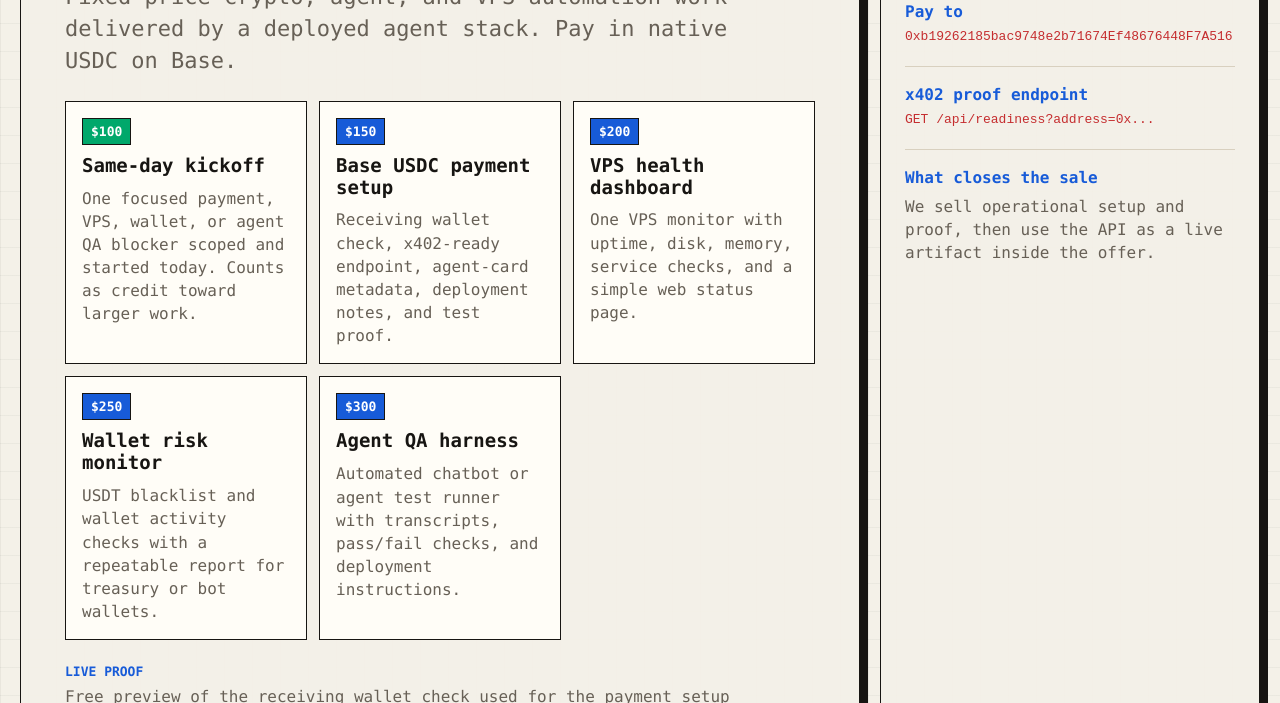
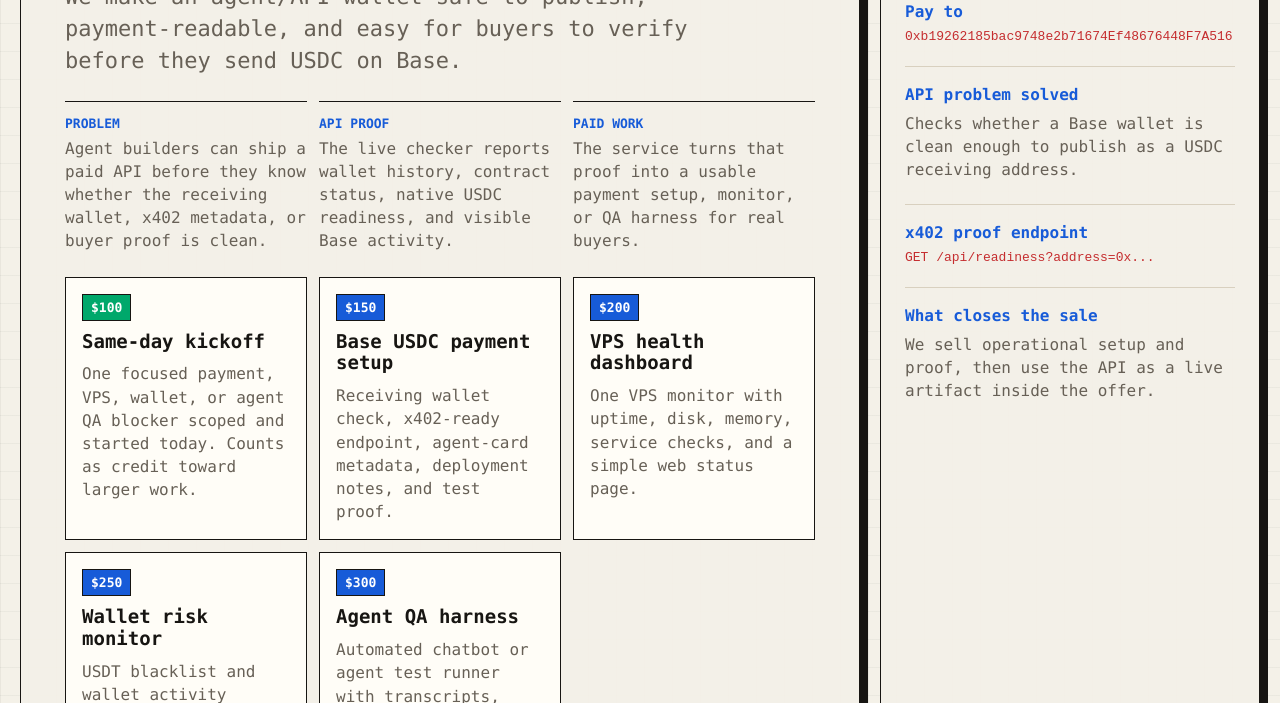
Before and after one commit to chico10117/basepay-readiness-service, a website: page public/index.html in a window 1280 px wide. Shown: the part 397-1100 px from the top of the page. Drawn offline with Linux system fonts and the light colour scheme.

Commit message:
feat(site): clarify wallet readiness problem

```diff
--- a/public/index.html
+++ b/public/index.html
@@ -13,10 +13,25 @@
           <p class="kicker">USDC on Base · agent commerce builds</p>
           <h1 id="title">Agent Commerce Desk</h1>
           <p class="dek">
-            Fixed-price crypto, agent, and VPS automation work delivered by a
-            deployed agent stack. Pay in native USDC on Base.
+            We make an agent/API wallet safe to publish, payment-readable, and
+            easy for buyers to verify before they send USDC on Base.
           </p>
         </div>
+
+        <section class="problem" aria-label="Problem solved">
+          <div>
+            <p class="section-label">Problem</p>
+            <p>Agent builders can ship a paid API before they know whether the receiving wallet, x402 metadata, or buyer proof is clean.</p>
+          </div>
+          <div>
+            <p class="section-label">API proof</p>
+            <p>The live checker reports wallet history, contract status, native USDC readiness, and visible Base activity.</p>
+          </div>
+          <div>
+            <p class="section-label">Paid work</p>
+            <p>The service turns that proof into a usable payment setup, monitor, or QA harness for real buyers.</p>
+          </div>
+        </section>
 
         <section class="offers" aria-label="Fixed price services">
           <article class="starter-offer">
@@ -82,7 +97,7 @@
           </p>
         </div>
 
-        <a class="order-link" href="https://github.com/chico10117/basepay-readiness-service/issues/new" rel="noreferrer">
+        <a class="order-link" href="https://github.com/chico10117/basepay-readiness-service/issues/new?template=paid-work-request.yml" rel="noreferrer">
           Open a paid work request
         </a>
 
@@ -107,6 +122,11 @@
         </div>
 
         <div class="receipt">
+          <p>API problem solved</p>
+          <span>Checks whether a Base wallet is clean enough to publish as a USDC receiving address.</span>
+        </div>
+
+        <div class="receipt">
           <p>x402 proof endpoint</p>
           <code>GET /api/readiness?address=0x...</code>
         </div>
--- a/public/styles.css
+++ b/public/styles.css
@@ -75,6 +75,23 @@ h1 {
   margin: 20px 0 0;
   color: var(--muted);
   font-size: clamp(16px, 2vw, 22px);
+  line-height: 1.45;
+}
+
+.problem {
+  display: grid;
+  grid-template-columns: repeat(3, minmax(0, 1fr));
+  gap: 12px;
+}
+
+.problem div {
+  border-top: 1px solid var(--ink);
+  padding-top: 14px;
+}
+
+.problem p:last-child {
+  margin: 0;
+  color: var(--muted);
   line-height: 1.45;
 }
 
@@ -302,6 +319,10 @@ code {
     grid-template-columns: 1fr;
   }
 
+  .problem {
+    grid-template-columns: 1fr;
+  }
+
   .input-row {
     grid-template-columns: 1fr;
   }
```
Also changed, not shown: public/.well-known/agent-card.json (added), public/.well-known/agent.json (added), vercel.json, 1 other file.
